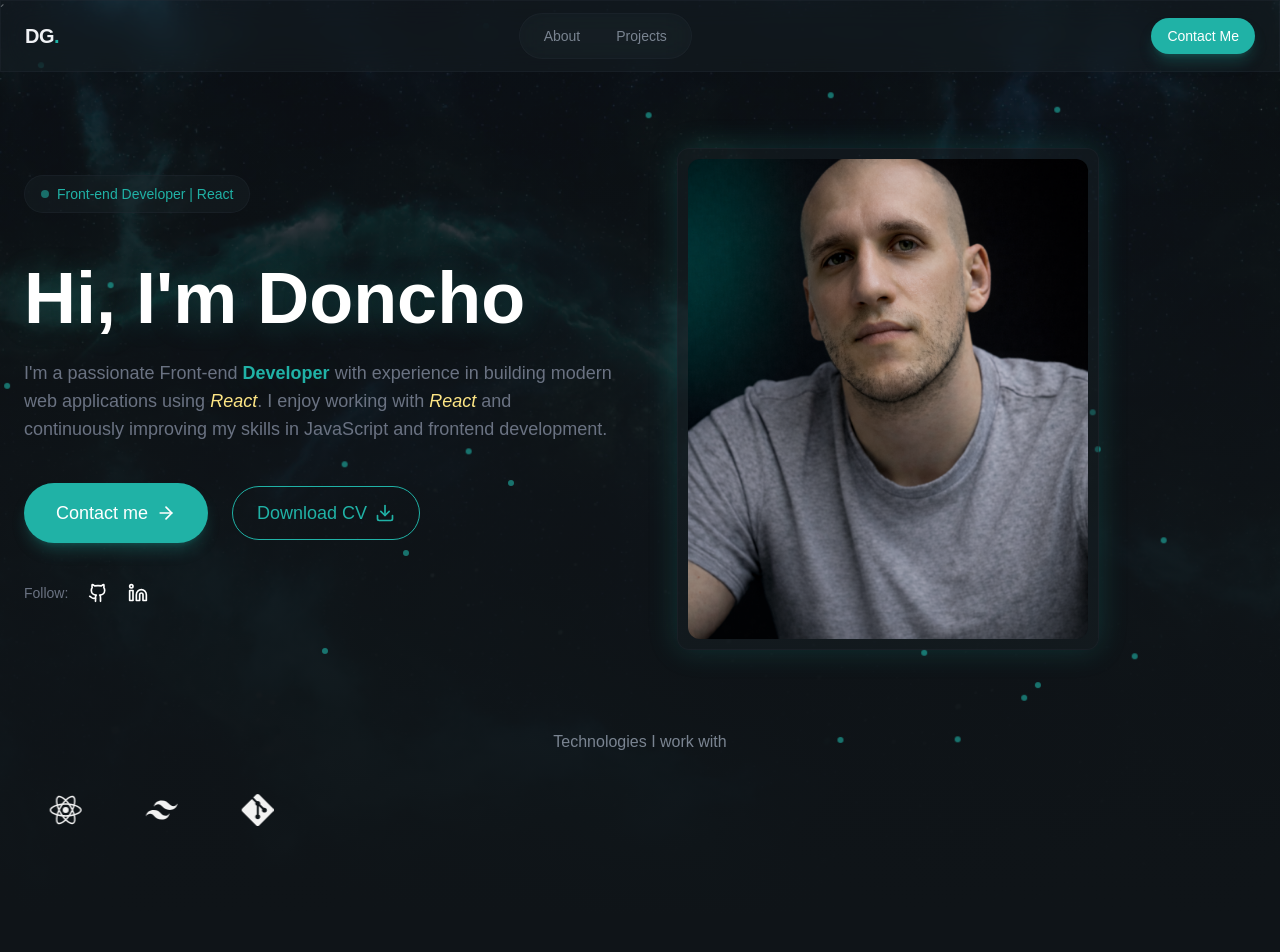
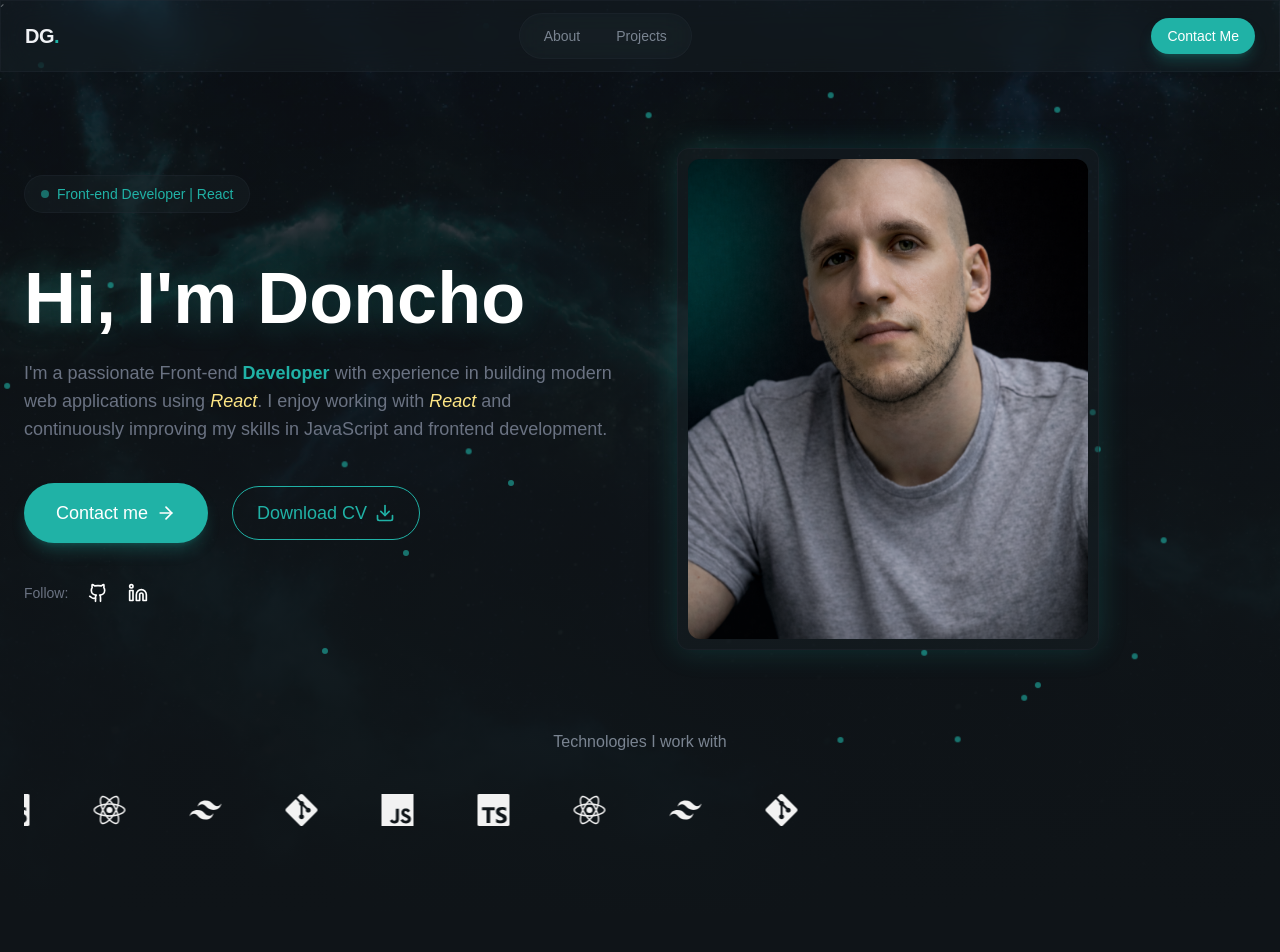
Before and after one commit to JSX-Learning-Path/My-Personal-Portfolio-JSX-Tailwindcss, a React (Vite) app in the folder portfolio/: page / in a window 1280 px wide. Shown: the top 952 px of the page. Built offline with nearby package versions, Linux system fonts and the light colour scheme.

Commit message:
Refactor Hero component to improve skills display and fix syntax issues

```diff
--- a/portfolio/src/index.css
+++ b/portfolio/src/index.css
@@ -42,7 +42,6 @@
     backdrop-filter: blur(15px);
     border: 1px solid color-mix(in srgb, var(--color-border) 40%, transparent);
   }
-
 
   .glass-strong {
     background-color: color-mix(in srgb, var(--color-surface) 70%, transparent);
@@ -100,8 +99,12 @@
   }
 
   @keyframes marquee {
-    0% { transform: translateX(0); }
-    100% { transform: translateX(-50%); }
+    from {
+      transform: translateX(0);
+    }
+    to {
+      transform: translateX(-50%);
+    }
   }
 
   .animate-fade-in {
@@ -134,7 +137,6 @@
   }
 }
 
-
 @media (prefers-reduced-motion: reduce) {
   .animation-marquee {
     animation: none;
--- a/portfolio/src/sections/Hero.jsx
+++ b/portfolio/src/sections/Hero.jsx
@@ -31,7 +31,8 @@ function Hero() {
               animationDelay: `${Math.random() * 8}s`,
             }}
           />
-        ))}´
+        ))}
+        ´
       </div>
       {/* Hero Content */}
       <div className="container mx-auto px-6 pt-32 pb-20 relative z-10 ">
@@ -120,20 +121,23 @@ function Hero() {
             Technologies I work with
           </p>
           <div className="relative overflow-hidden">
-            <div className="flex animation-marquee">
-              {[...skills].map((skill, index) => {
+            <div className="flex w-max animation-marquee">
+              {[1, 2].map((group) => (
+                <div key={group} className="flex shrink-0">
+                  {skills.map((skill, index) => {
                     const Icon = skill.icon;
+
                     return (
                       <div key={index} className="flex-shrink-0 px-8 py-4">
-                    {/* <span className="text-xl font-serif text-muted-foreground/50 hover:text-muted-foreground transition-colors"> */}
                         <Icon
                           className="grayscale hover:grayscale-0 transition-all duration-300"
                           size={32}
                         />
-                    {/* </span> */}
                       </div>
                     );
                   })}
+                </div>
+              ))}
             </div>
           </div>
         </div>
```
Lines whose indentation alone changed are shown as unchanged.
